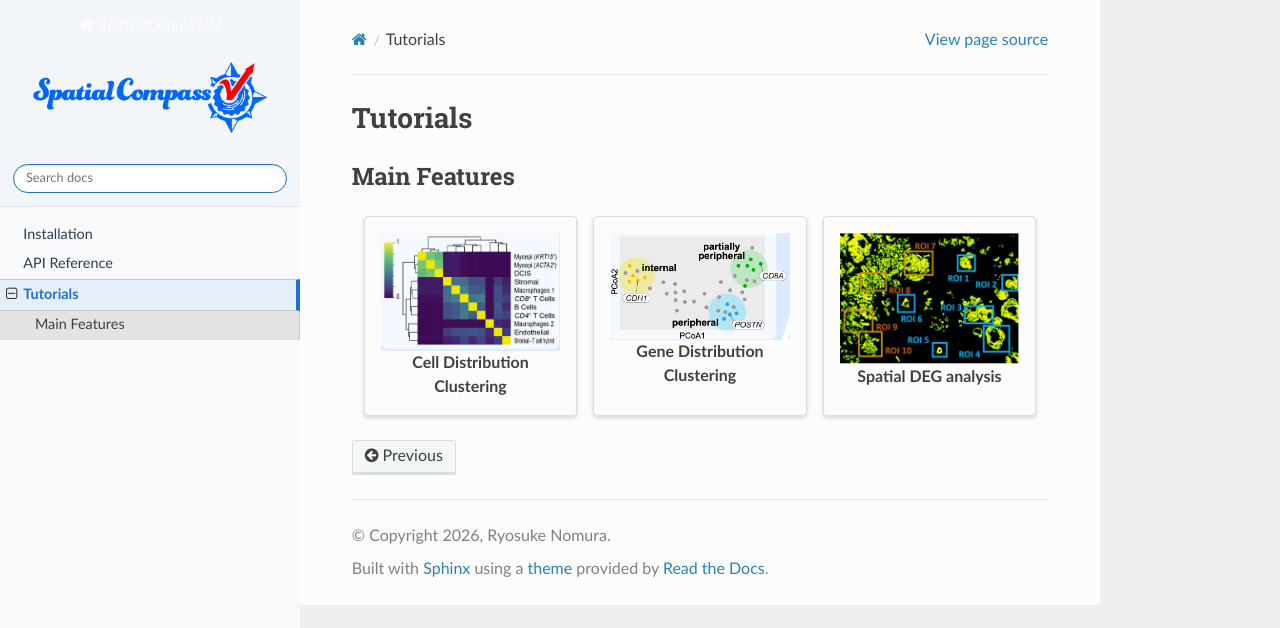
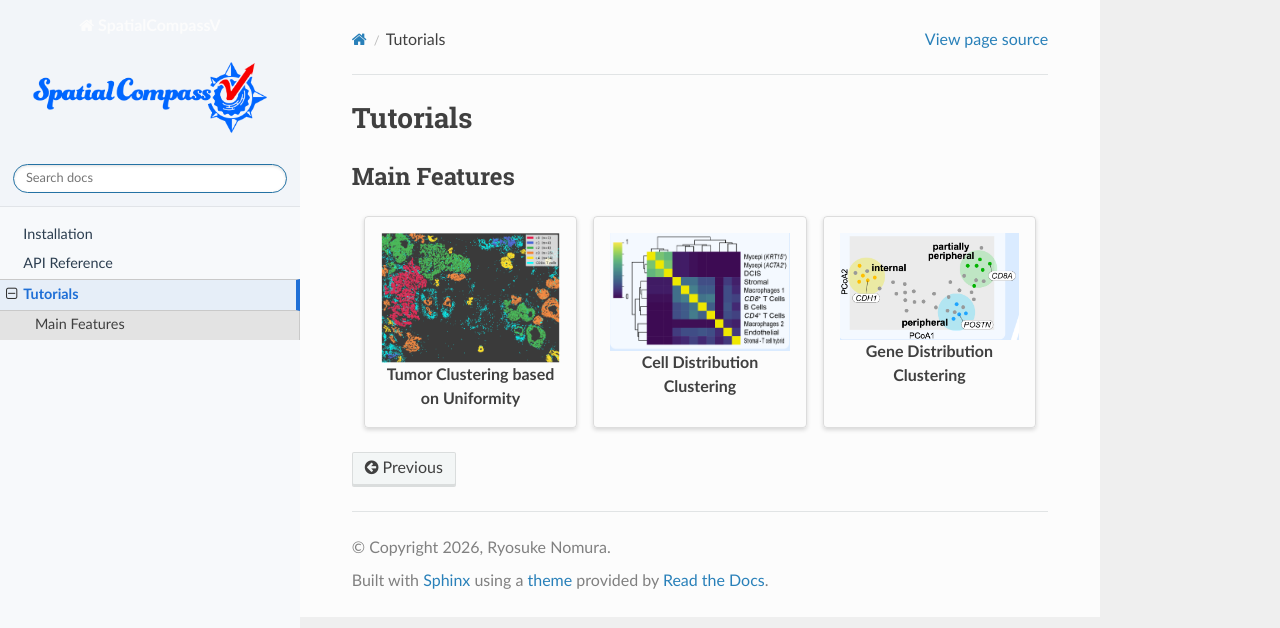
Before and after one commit to RyosukeNomural/SpatialCompassV, a Sphinx documentation site: the page built from docs/tutorials.rst, in a window 1280 px wide. Shown: the top 628 px of the page. Built offline with Sphinx 7.4.7 and the Read the Docs theme 3.1.0, drawn with Linux system fonts in a browser that asks for light colours.

Commit message:
docs: point tutorials card to tumor_solid_analysis, add its thumbnail

```diff
--- a/docs/tutorials.rst
+++ b/docs/tutorials.rst
@@ -6,6 +6,15 @@ Main Features
 
 .. grid:: 1 2 3 3
    :gutter: 3
+
+   .. grid-item-card::
+      :link: tutorials/tumor_solid_analysis
+      :text-align: center
+
+      .. image:: _static/images/tumor_solid_analysis.png
+         :width: 220px
+
+      **Tumor Clustering based on Uniformity**
 
    .. grid-item-card::
       :link: tutorials/cell_analysis
@@ -24,12 +33,3 @@ Main Features
          :width: 220px
 
       **Gene Distribution Clustering**
-
-   .. grid-item-card::
-      :link: tutorials/spatial_deg
-      :text-align: center
-
-      .. image:: _static/images/spatial_deg.png
-         :width: 220px
-
-      **Spatial DEG analysis**
```
Also changed, not shown: docs/_static/images/spatial_deg.png (deleted), docs/_static/images/tumor_solid_analysis.png (added).
